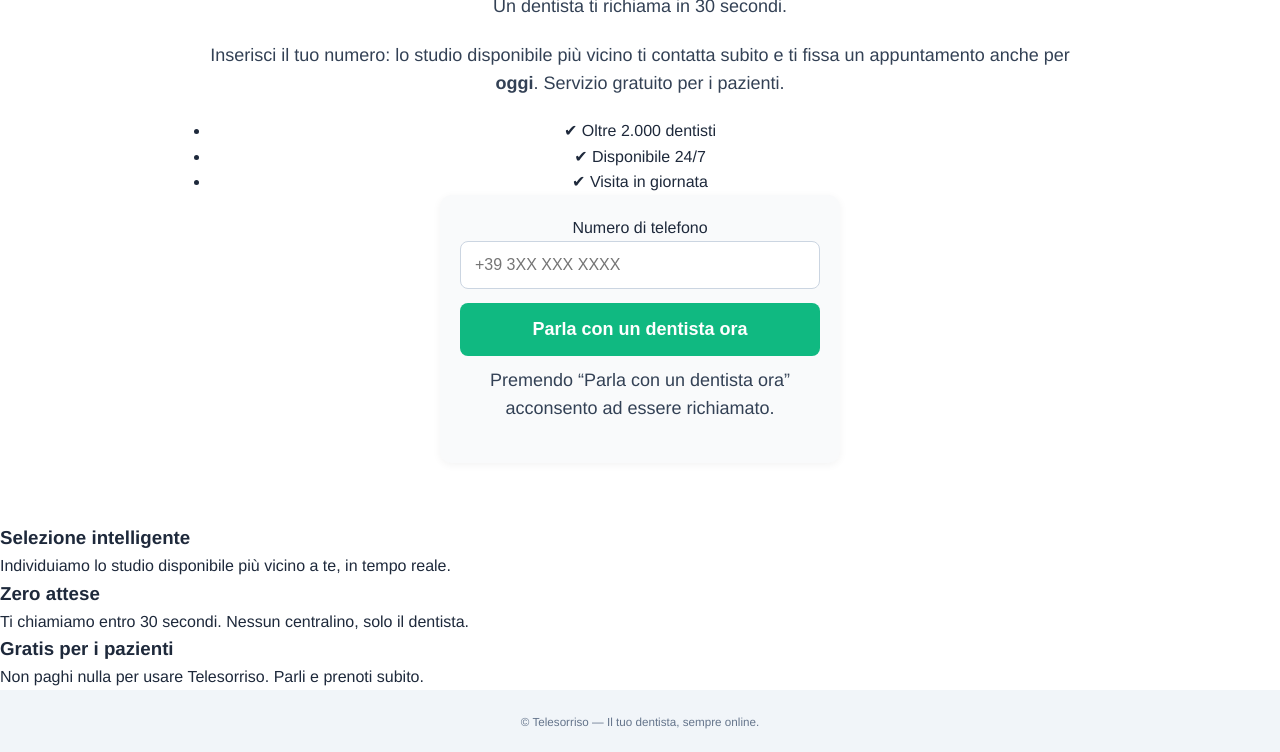
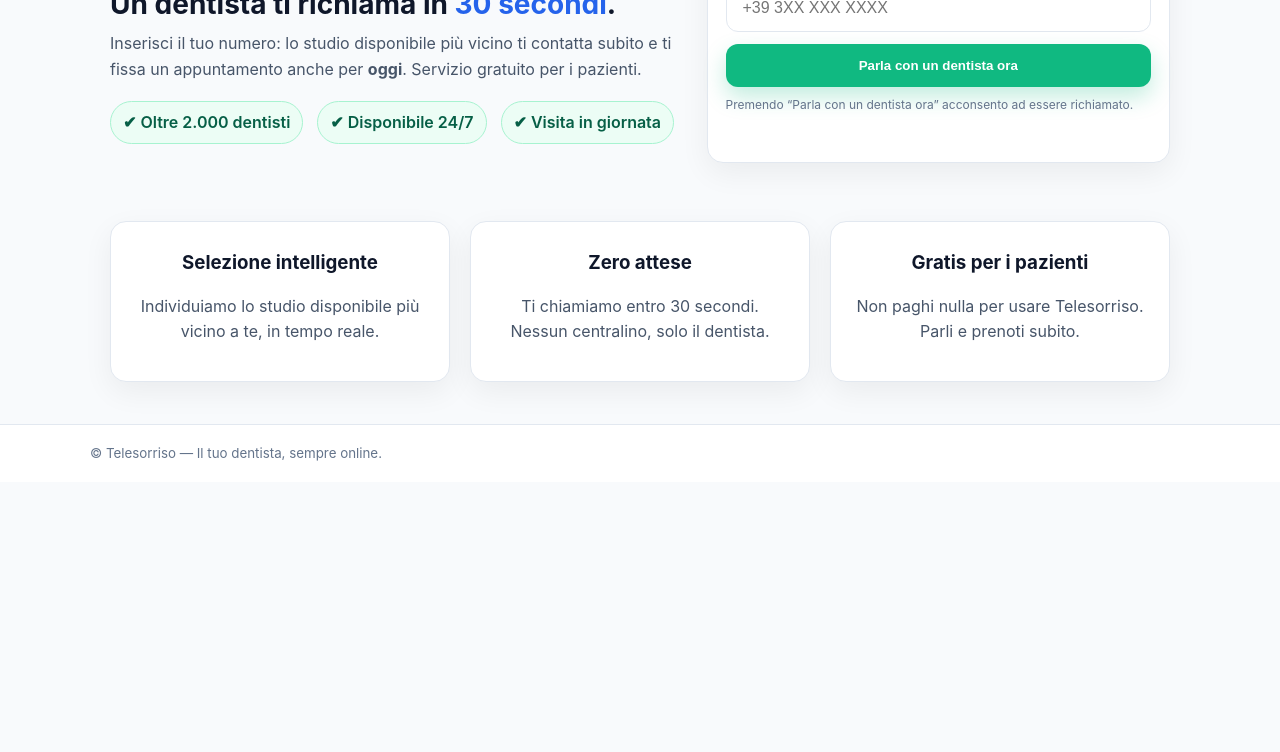
Before and after one commit to telesorriso/sorridi.com, a website: page index.html in a window 1280 px wide. Shown: the part 198-950 px from the top of the page. After the commit the page ends 800 px from the top, so only its background shows below. Drawn offline with Linux system fonts and the light colour scheme.

Commit message:
Update styles.css

```diff
--- a/styles.css
+++ b/styles.css
@@ -1,149 +1,81 @@
-/* Reset e font */
-* {
-  margin: 0;
-  padding: 0;
-  box-sizing: border-box;
+:root{
+  --bg:#f8fafc;
+  --card:#ffffff;
+  --text:#0f172a;
+  --muted:#475569;
+  --blue:#2563eb;         /* evidenza "30 secondi" */
+  --cta:#10b981;          /* bottone verde */
+  --cta-dark:#0a8f6a;
+  --border:#e2e8f0;
+  --shadow:0 10px 30px rgba(2,6,23,.06);
 }
-body {
-  font-family: "Helvetica Neue", Arial, sans-serif;
-  background: #ffffff;
-  color: #1e293b;
-  line-height: 1.6;
+*{box-sizing:border-box}
+html,body{margin:0;padding:0}
+body{
+  font:16px/1.6 "Inter", system-ui, -apple-system, Segoe UI, Roboto, Arial, sans-serif;
+  background:var(--bg); color:var(--text);
+}
+.container{max-width:1100px;margin:0 auto;padding:20px}
+
+/* Header */
+.header{background:var(--card);border-bottom:1px solid var(--border)}
+.header__inner{display:flex;align-items:center;gap:12px;padding:14px 0}
+.logo{height:44px}
+
+/* Hero */
+.hero{
+  display:grid;grid-template-columns:1.1fr 0.9fr;gap:30px;align-items:center;
+  padding:36px 0;
+}
+.hero__title{font:800 42px/1.1 "Poppins","Inter",sans-serif;margin:0 0 6px}
+.hero__subtitle{font:700 28px/1.2 "Poppins","Inter",sans-serif;margin:0 0 10px}
+.highlight{color:var(--blue)}
+.hero__lead{color:var(--muted);margin:0 0 18px}
+
+/* Pills */
+.pills{display:flex;gap:14px;flex-wrap:wrap;padding:0;margin:14px 0}
+.pill{
+  list-style:none;background:#ecfdf5;border:1px solid #a7f3d0;color:#065f46;
+  padding:8px 12px;border-radius:999px;font-weight:600
 }
 
-/* Header */
-header {
-  padding: 16px;
-  text-align: center;
-  border-bottom: 1px solid #e2e8f0;
+/* Card form */
+.card{
+  background:var(--card);border:1px solid var(--border);
+  border-radius:16px;box-shadow:var(--shadow);padding:18px
 }
-header img {
-  height: 48px;
+.label{font-weight:700;margin:2px 0 6px;display:block}
+.input{
+  width:100%;padding:14px 16px;border:1px solid var(--border);
+  border-radius:12px;font-size:16px;margin-bottom:12px
 }
+.btn{display:inline-block}
+.btn-primary{
+  width:100%;padding:14px 16px;border:0;border-radius:12px;
+  background:var(--cta);color:#fff;font-weight:800;cursor:pointer;box-shadow:0 10px 22px rgba(16,185,129,.25)
+}
+.btn-primary:hover{background:var(--cta-dark)}
+.notice{font-size:12px;color:#64748b;margin:8px 0 0}
+.status{margin-top:8px;color:#334155;min-height:22px}
 
-/* Hero */
-.hero {
-  text-align: center;
-  padding: 40px 20px;
-  max-width: 900px;
-  margin: 0 auto;
+/* Benefits */
+.benefits{
+  display:grid;grid-template-columns:repeat(3,1fr);gap:20px;margin:22px 0 8px
 }
-.hero h1 {
-  font-size: 32px;
-  font-weight: 700;
-  margin-bottom: 10px;
+.benefit{
+  background:var(--card);border:1px solid var(--border);border-radius:16px;
+  padding:20px;box-shadow:var(--shadow);text-align:center
 }
-.hero .accent {
-  color: #2563eb; /* blu evidenziato */
-}
-.hero p {
-  font-size: 18px;
-  margin-bottom: 20px;
-  color: #334155;
-}
-
-/* Form */
-form {
-  max-width: 400px;
-  margin: 0 auto 20px;
-  padding: 20px;
-  border-radius: 12px;
-  background: #f9fafb;
-  box-shadow: 0 2px 8px rgba(0,0,0,0.05);
-}
-input {
-  width: 100%;
-  padding: 14px;
-  margin-bottom: 14px;
-  border: 1px solid #cbd5e1;
-  border-radius: 8px;
-  font-size: 16px;
-}
-button {
-  width: 100%;
-  padding: 16px;
-  background: #10b981;
-  color: #fff;
-  border: none;
-  border-radius: 8px;
-  font-size: 18px;
-  font-weight: 600;
-  cursor: pointer;
-  transition: background 0.2s ease, transform 0.1s ease;
-}
-button:hover {
-  background: #059669;
-  transform: translateY(-1px);
-}
-button:disabled {
-  background: #94a3b8;
-  cursor: not-allowed;
-}
-.notice {
-  font-size: 13px;
-  color: #64748b;
-  margin-top: 10px;
-}
-
-/* Stato */
-#status {
-  margin-top: 10px;
-  font-size: 14px;
-  font-weight: 500;
-  color: #dc2626;
-}
-
-/* Features */
-.features {
-  display: flex;
-  justify-content: center;
-  gap: 16px;
-  margin: 30px 0;
-  flex-wrap: wrap;
-}
-.features div {
-  background: #ecfdf5;
-  padding: 12px 18px;
-  border-radius: 8px;
-  font-size: 15px;
-  font-weight: 500;
-  border: 1px solid #d1fae5;
-  color: #065f46;
-}
-
-/* Steps */
-.steps {
-  display: flex;
-  justify-content: center;
-  gap: 20px;
-  flex-wrap: wrap;
-  margin: 40px auto;
-  max-width: 1000px;
-}
-.steps div {
-  flex: 1;
-  min-width: 250px;
-  background: #f8fafc;
-  padding: 20px;
-  border-radius: 12px;
-  box-shadow: 0 2px 6px rgba(0,0,0,0.05);
-}
-.steps h3 {
-  margin-bottom: 8px;
-  font-size: 18px;
-  font-weight: 600;
-  color: #0f172a;
-}
-.steps p {
-  color: #475569;
-  font-size: 15px;
-}
+.benefit h3{margin:6px 0 8px}
+.benefit p{color:var(--muted)}
 
 /* Footer */
-footer {
-  text-align: center;
-  padding: 20px;
-  background: #f1f5f9;
-  font-size: 14px;
-  color: #64748b;
+.footer{background:var(--card);border-top:1px solid var(--border);color:#64748b;margin-top:14px}
+.footer__inner{padding:18px 0;display:flex;justify-content:space-between;align-items:center;flex-wrap:wrap;gap:10px}
+
+/* Responsive */
+@media (max-width:980px){
+  .hero{grid-template-columns:1fr}
+  .hero__title{font-size:34px}
+  .hero__subtitle{font-size:22px}
 }
```
